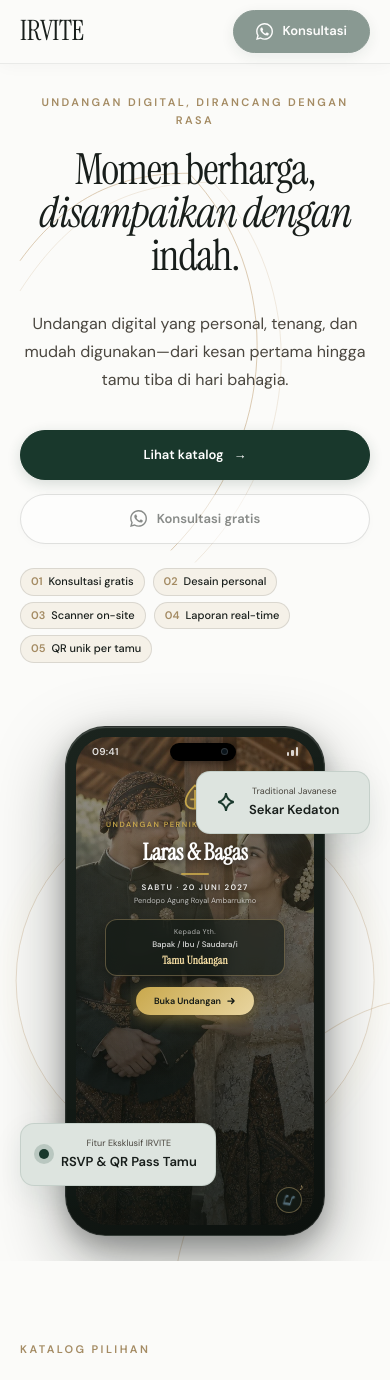
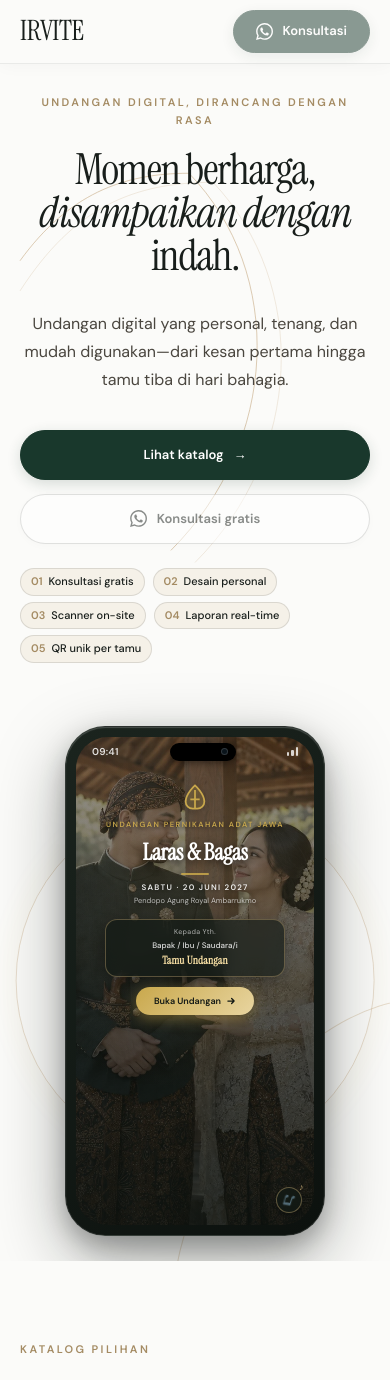
Before and after one commit to irul-kafy/irvite-id, a Next.js app in the folder apps/web-invitation/: page / in a window 390 px wide. Shown: the top 1380 px of the page. Built offline with nearby package versions, Linux system fonts and the light colour scheme; no server answers; a web font is replaced by a local one.

Commit message:
refactor(hero): remove floating badges around phone mockup

```diff
--- a/apps/web-invitation/src/components/hero-phone-showcase.tsx
+++ b/apps/web-invitation/src/components/hero-phone-showcase.tsx
@@ -110,17 +110,6 @@ export function HeroPhoneShowcase() {
       <div className="orbit orbit--one" aria-hidden="true" />
       <div className="orbit orbit--two" aria-hidden="true" />
 
-      {/* Floating Card Top - Synced to Current Template */}
-      <div className="floating-card floating-card--top" aria-hidden="true">
-        <svg viewBox="0 0 20 20" className="floating-icon">
-          <path d="M10 2c.4 4.7 2.7 7 7 8-4.3 1-6.6 3.3-7 8-.4-4.7-2.7-7-7-8 4.3-1 6.6-3.3 7-8Z" />
-        </svg>
-        <span>
-          <small>{current.badge}</small>
-          {current.name}
-        </span>
-      </div>
-
       {/* Realistic Phone Frame */}
       <div className="irv-hero-phone">
         {/* Dynamic Island Pill Notch */}
@@ -228,15 +217,6 @@ export function HeroPhoneShowcase() {
           </div>
         </div>
       </div>
-
-      {/* Floating Card Bottom - Real-time RSVP Stats */}
-      <div className="floating-card floating-card--bottom" aria-hidden="true">
-        <span className="status-dot" />
-        <span>
-          <small>Fitur Eksklusif IRVITE</small>
-          RSVP &amp; QR Pass Tamu
-        </span>
-      </div>
     </div>
   );
 }
```
